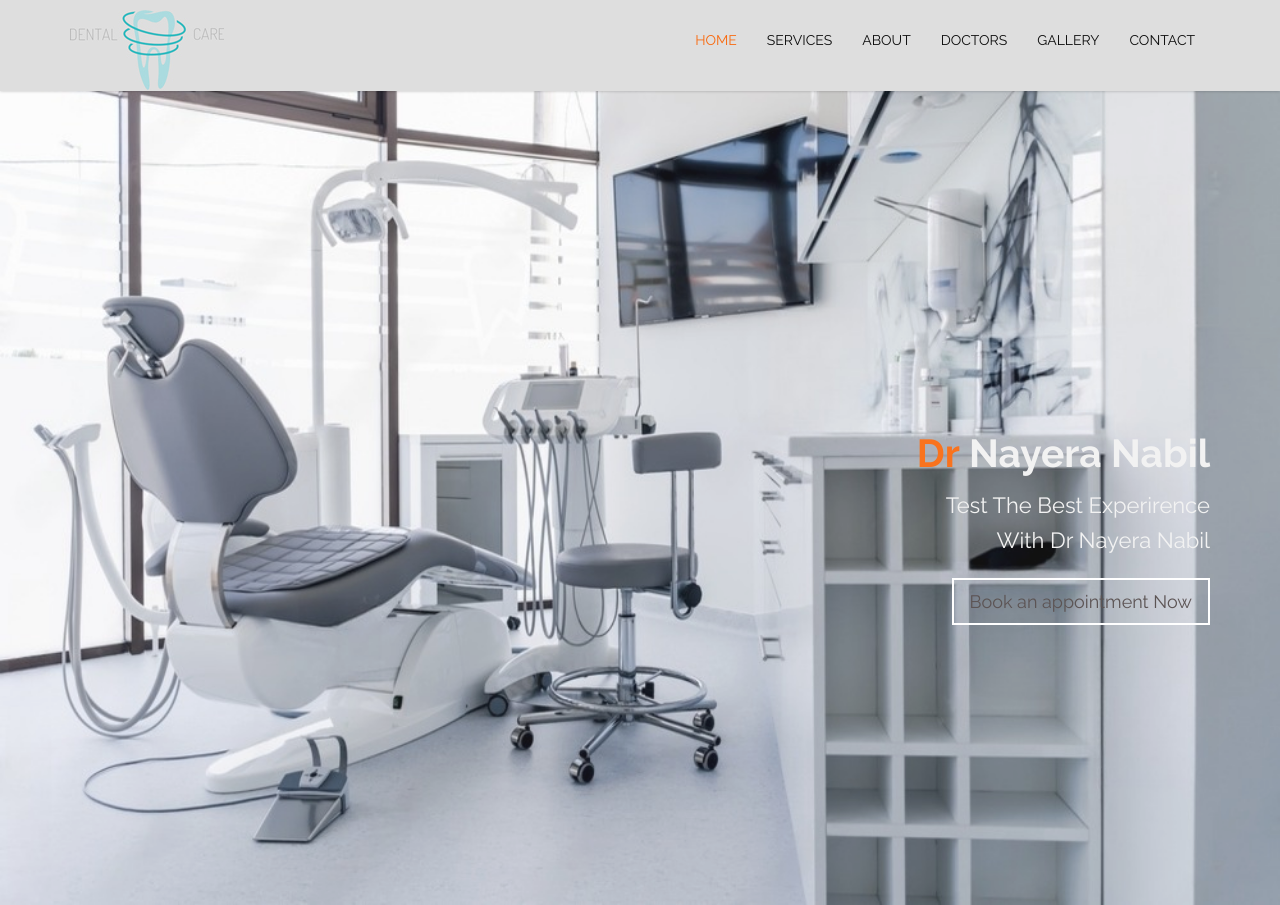
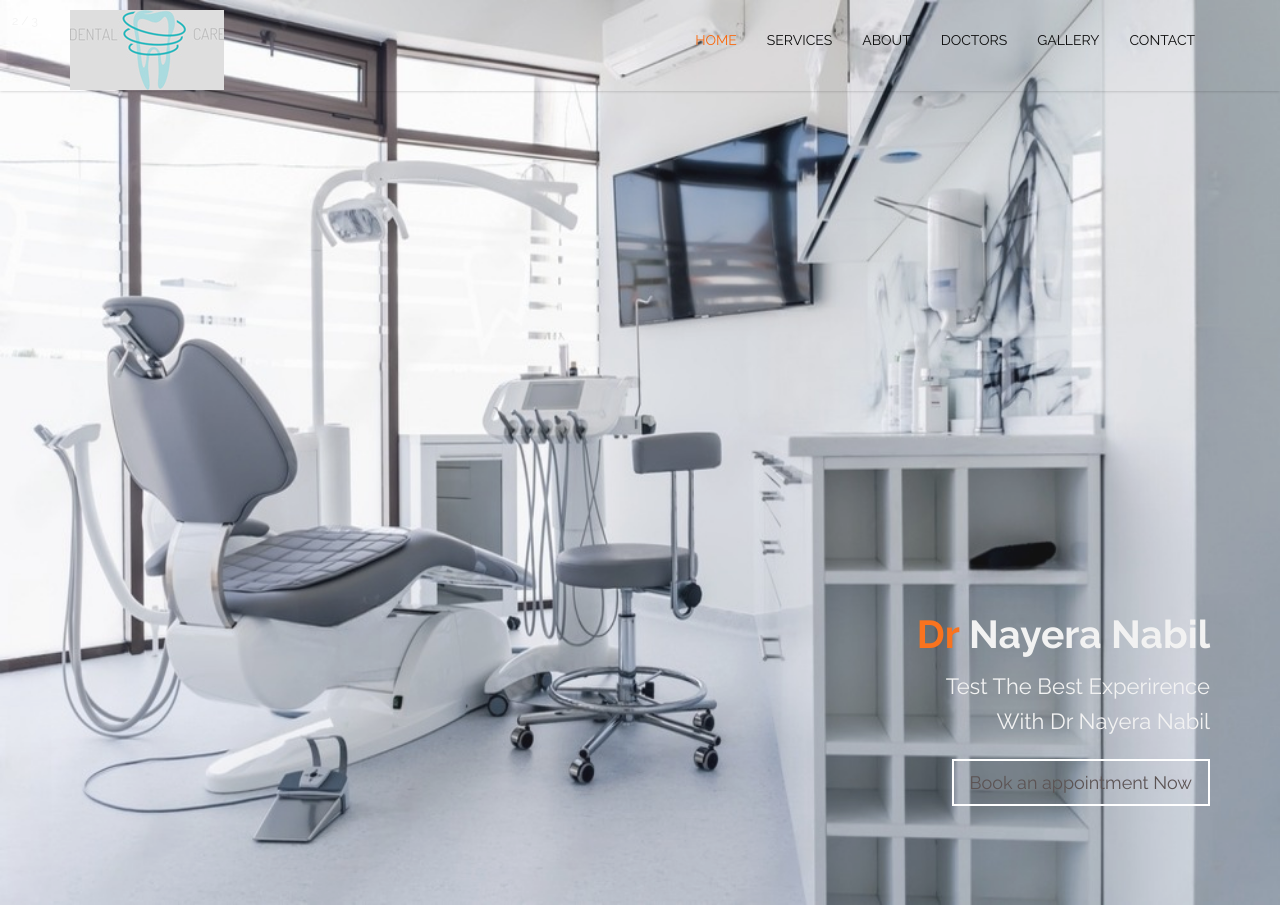
Before and after one commit to alaaalkady/nayera-dentiste, a plain HTML site: page index.html in a window 1280 px wide. Shown: the top 905 px of the page. Drawn offline with Linux system fonts and the light colour scheme.

Commit message:
Update styles.css

```diff
--- a/css/styles.css
+++ b/css/styles.css
@@ -170,7 +170,7 @@ text-transform: uppercase;
 **************************/
 
 #main-nav.navbar-default {
-background-color: #dedede;
+background-color:transparent;
 }
 .navbar-brand img {
   background-color: #dedede;
@@ -356,7 +356,7 @@ img {vertical-align: middle;}
   font-size: 15px;
   padding: 8px 12px;
   position: absolute;
-  bottom: 30%;/************/
+  bottom: 10%;/************/
   width: 100%;
   text-align: center;
 }
```
